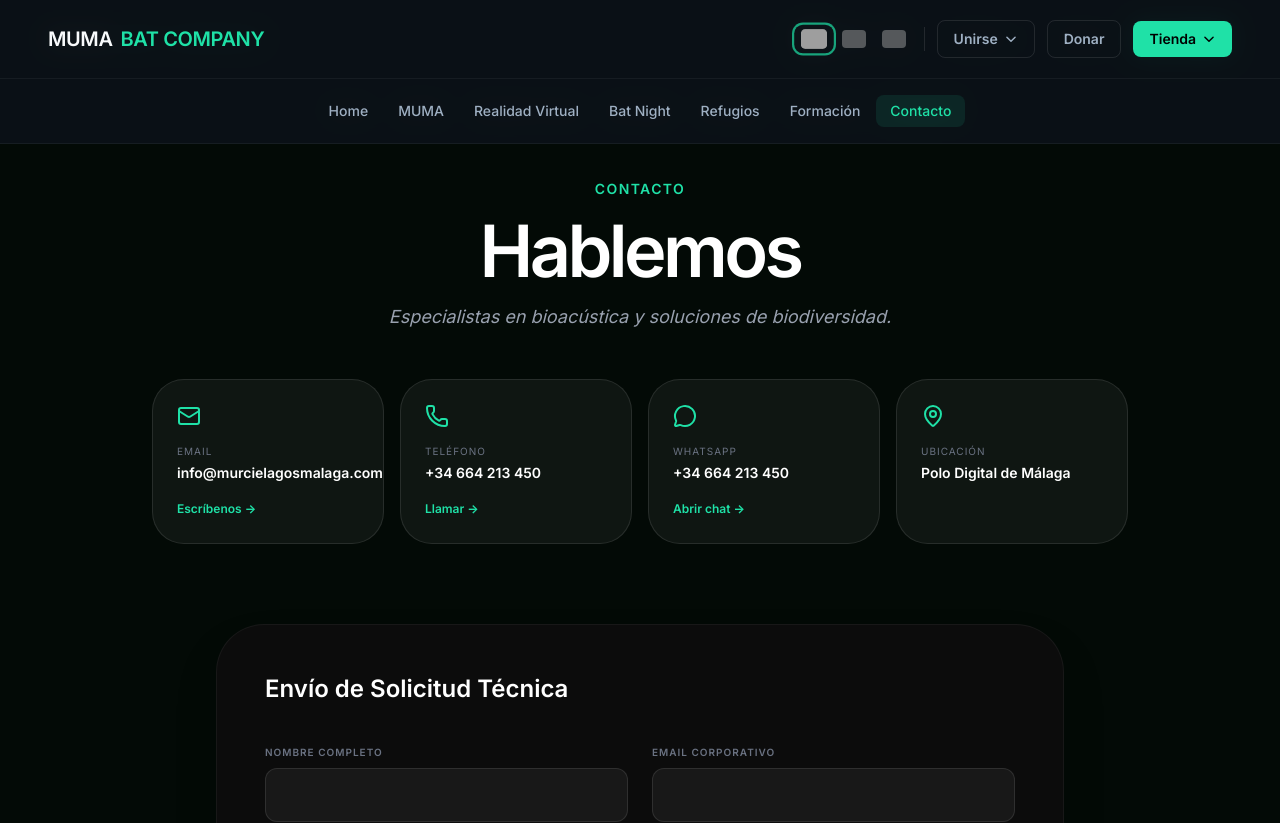
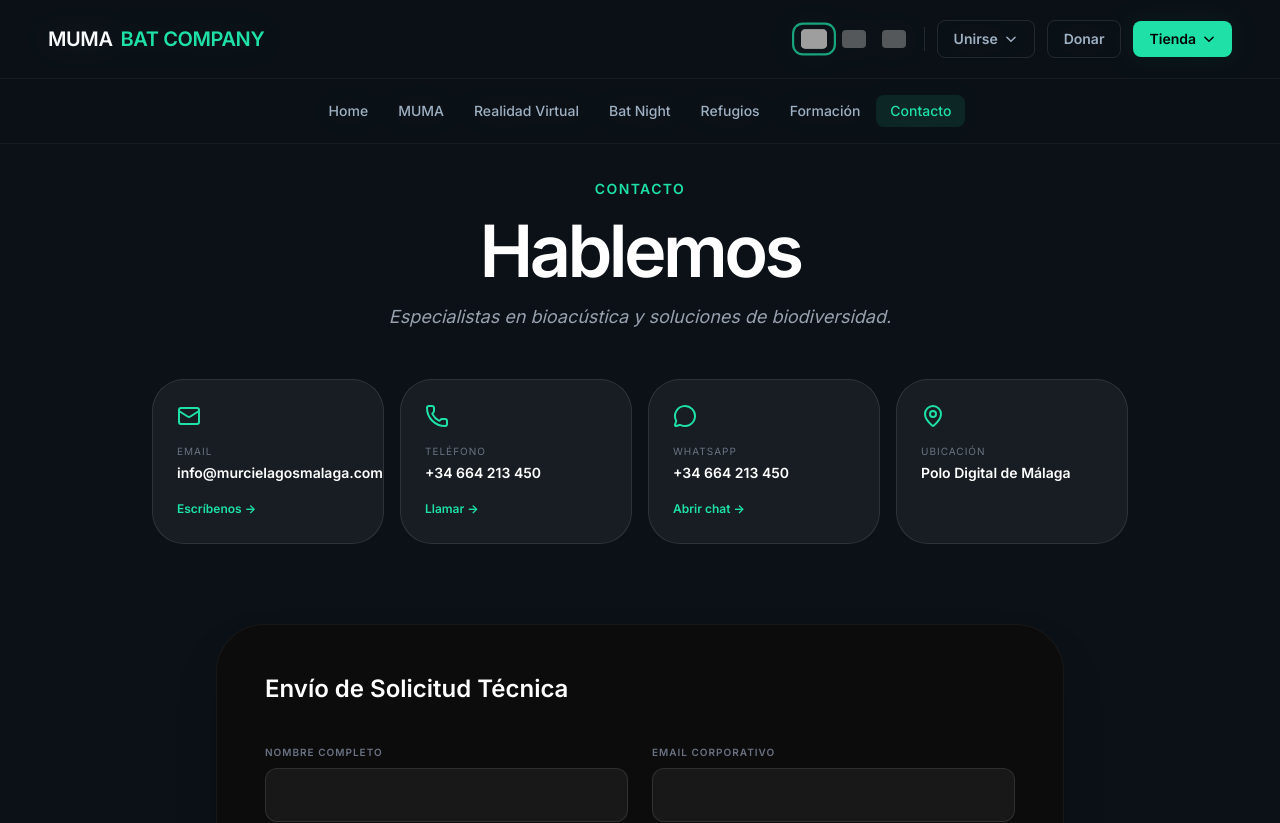
Before and after one commit to antonio-capel-dev/muma-bat-company, a React (Vite) app in the folder mumabatcompany/: page /contacto in a window 1280 px wide. Shown: the top 823 px of the page. Built offline with nearby package versions, Linux system fonts and the light colour scheme; grey boxes are pictures that could not be loaded.

Commit message:
detalles

```diff
--- a/mumabatcompany/src/pages/contacto.jsx
+++ b/mumabatcompany/src/pages/contacto.jsx
@@ -90,7 +90,7 @@
 
       <Navbar />
 
-      <main className="min-h-screen bg-[#030a06] text-white">
+      <main className="min-h-screen bg-fondo-base text-white">
 
         {/* Cabecera */}
         <motion.section variants={varianteSeccion} initial="oculto" animate="visible" className="pt-44 pb-12 text-center px-6">
--- a/mumabatcompany/src/pages/servicios/formacion.jsx
+++ b/mumabatcompany/src/pages/servicios/formacion.jsx
@@ -59,7 +59,7 @@
       </Helmet>
       <Navbar />
 
-      <main className="min-h-screen bg-[#050505] pt-44 pb-20 px-6">
+      <main className="min-h-screen bg-fondo-base pt-44 pb-20 px-6">
         <div className="max-w-7xl mx-auto">
 
           <header className="mb-24">
```
